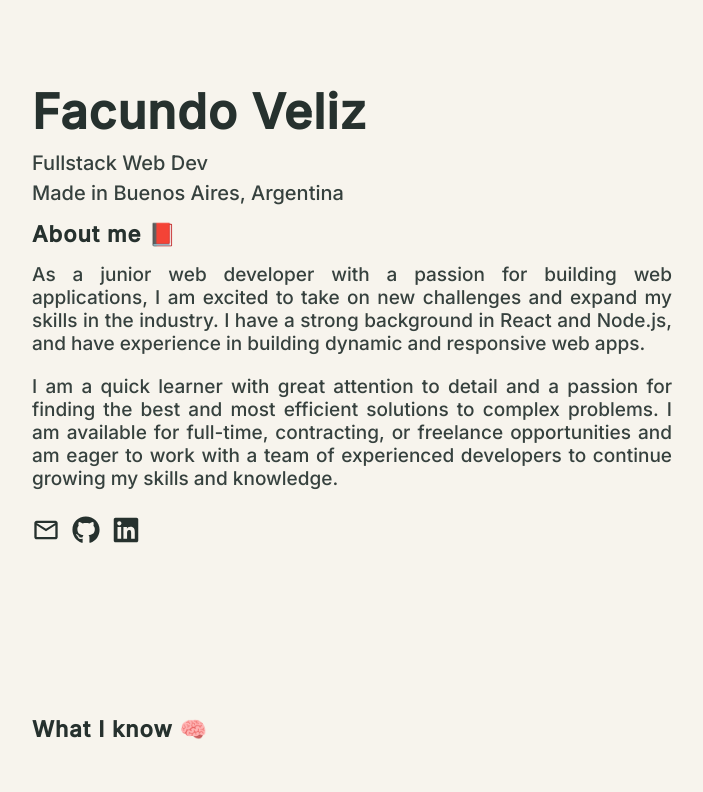
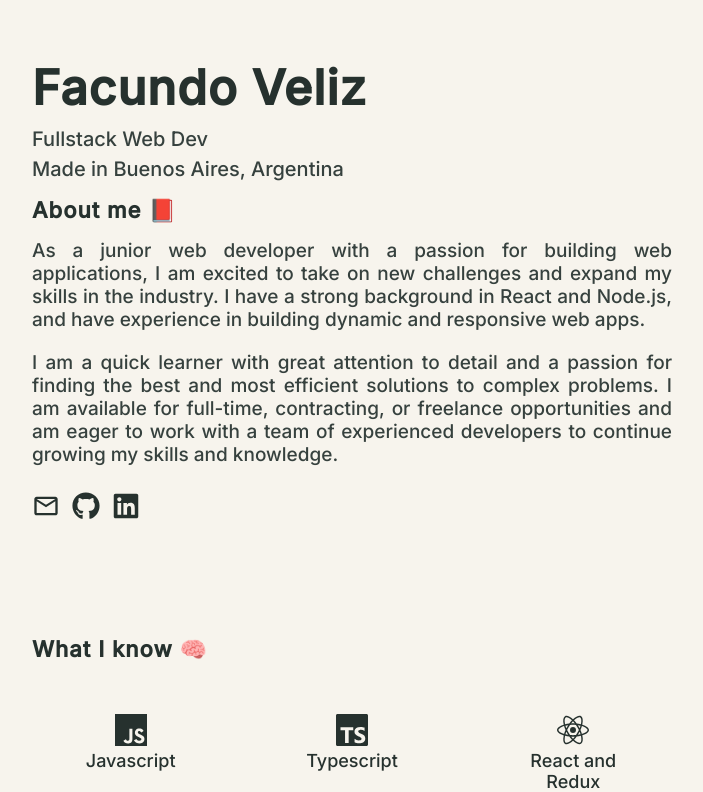
Before and after one commit to facundoveliz/portfolio, a Next.js app: page / in a window 1280 px wide. Shown: the top 792 px of the page, without its empty margins (288-991 px from the left). Built offline with nearby package versions, Linux system fonts and the light colour scheme.

Commit message:
changed margin

```diff
--- a/components/index/styles.ts
+++ b/components/index/styles.ts
@@ -5,7 +5,7 @@ import { MdOutlineMail } from 'react-icons/md';
 export const Wrapper = styled.div``;
 
 export const Introduction = styled.div`
-  margin-top: 72px;
+  margin-top: 48px;
   display: flex;
   flex-direction: column;
   justify-content: center;
@@ -44,7 +44,6 @@ export const Skills = styled.div`
   }
   grid-column-gap: 24px;
   grid-row-gap: 24px;
-  /* background: red; */
   width: 100%;
   div {
     padding: 4px;
@@ -67,13 +66,13 @@ export const SkillsWrapper = styled.div`
     }
   }
   h2 {
-    margin-top: 128px;
+    margin-top: 72px;
   }
 `;
 
 export const ProjectsWrapper = styled.div`
   h2 {
-    margin: 48px 0 48px;
+    margin: 72px 0 48px;
   }
 `;
 
```
Also changed, not shown: package.json (+5 -4 lines), tsconfig.json (+6 -1 lines), 1 other file (tests, documents, lock files or other folders).
